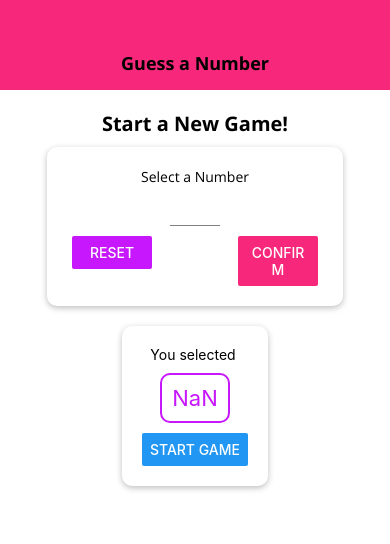
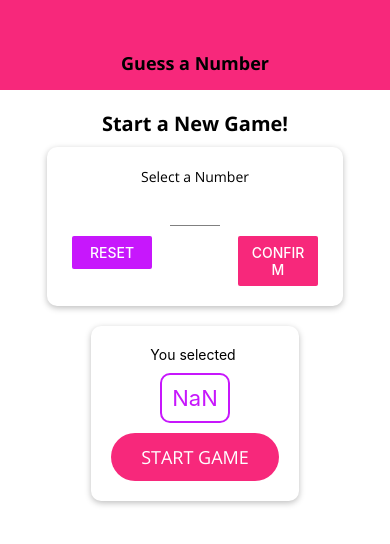
Before and after one commit to jose-Abel/guessTheNumber, a React Native app: screen / in a window 390 px wide. Both pictures are taken after a click on the button "CONFIRM". Shown: the top 544 px of the page. Built offline with nearby package versions, Linux system fonts and the light colour scheme.

Commit message:
Add a MainButton component to the screens

```diff
--- /dev/null
+++ b/components/MainButton.js
@@ -0,0 +1,33 @@
+import React from 'react';
+import { View, Text, StyleSheet, TouchableOpacity } from 'react-native';
+import Colors from "../constants/colors";
+
+const MainButton = props => {
+  return (
+    <TouchableOpacity
+      onPress={props.onPress}
+      activeOpacity={0.6}
+    >
+      <View style={{...styles.button, ...props.style}}>
+        <Text style={styles.buttonText}>{props.children}</Text>
+      </View>
+
+    </TouchableOpacity>
+  )
+}
+
+const styles = StyleSheet.create({
+  button: {
+    backgroundColor: Colors.primary,
+    paddingVertical: 12,
+    paddingHorizontal: 30,
+    borderRadius: 25
+  },
+  buttonText: {
+    color: 'white',
+    fontFamily: 'open-sans',
+    fontSize: 18
+  }
+});
+
+export default MainButton;
--- a/screens/GameOverScreen.js
+++ b/screens/GameOverScreen.js
@@ -4,7 +4,7 @@
 import TitleText from "../components/TitleText";
 import BodyText from "../components/BodyText";
 import Colors from "../constants/colors";
-
+import MainButton from '../components/MainButton';
 
 const GameOverScreen = props => {
   return (
@@ -25,14 +25,18 @@
           <Text style={styles.highlight}>
             {props.roundsNumber}
           </Text>
-          to guess the number
+           to guess the number
           <Text style={styles.highlight}>
             {props.userNumber}
           </Text>
         </BodyText>
       </View>
 
-      <Button title="NEW GAME" onPress={props.onRestart} />
+      <MainButton
+        onPress={props.onRestart}
+      >
+        NEW GAME
+      </MainButton>
     </View>
   )
 }
@@ -58,7 +62,6 @@
   },
   resultContainer: {
     marginHorizontal: 30,
-    marginVertical: 15
   },
   resultText: {
     textAlign: 'center',
--- a/screens/GameScreen.js
+++ b/screens/GameScreen.js
@@ -3,6 +3,7 @@
 import {View, Text, StyleSheet, Button, Alert } from 'react-native';
 import NumberContainer from '../components/NumberContainer';
 import Card from '../components/Card';
+import MainButton from '../components/MainButton';
 
 const generateRandomBetween = (min, max, exclude) => {
   min = Math.ceil(min);
@@ -60,8 +61,18 @@
       <NumberContainer>{currentGuess}</NumberContainer>
 
       <Card style={styles.buttonContainer}>
-        <Button title="LOWER" onPress={() =>  nextGuessHandler('lower')}/>
-        <Button title="GREATER" onPress={() => nextGuessHandler('greater')}/>
+        <MainButton
+          style={styles.button}
+          onPress={() =>  nextGuessHandler('lower')}>
+          LOWER
+        </MainButton>
+
+        <MainButton
+          style={styles.button}
+          onPress={() => nextGuessHandler('greater')}
+          >
+          GREATER
+        </MainButton>
       </Card>
     </View>
   )
@@ -77,8 +88,11 @@
     flexDirection: 'row',
     justifyContent: 'space-around',
     marginTop: 20,
-    width: 300,
+    width: 600,
     maxWidth: '80%'
+  },
+  button: {
+    paddingHorizontal: 15
   }
 });
 
--- a/screens/StartGameScreen.js
+++ b/screens/StartGameScreen.js
@@ -6,6 +6,7 @@
 import Input from '../components/Input';
 import NumberContainer from '../components/NumberContainer';
 import TitleText from '../components/TitleText';
+import MainButton from '../components/MainButton';
 
 const StartGameScreen = props => {
     const [enteredValue, setEnteredValue] = useState('');
@@ -46,7 +47,11 @@
 
                 <NumberContainer>{selectedNumber}</NumberContainer>
 
-                <Button title="START GAME" onPress={() => props.onStartGame(selectedNumber)}/>
+                <MainButton
+                  onPress={() => props.onStartGame(selectedNumber)}
+                >
+                    START GAME
+                </MainButton>
             </Card>)
     }
 
```
